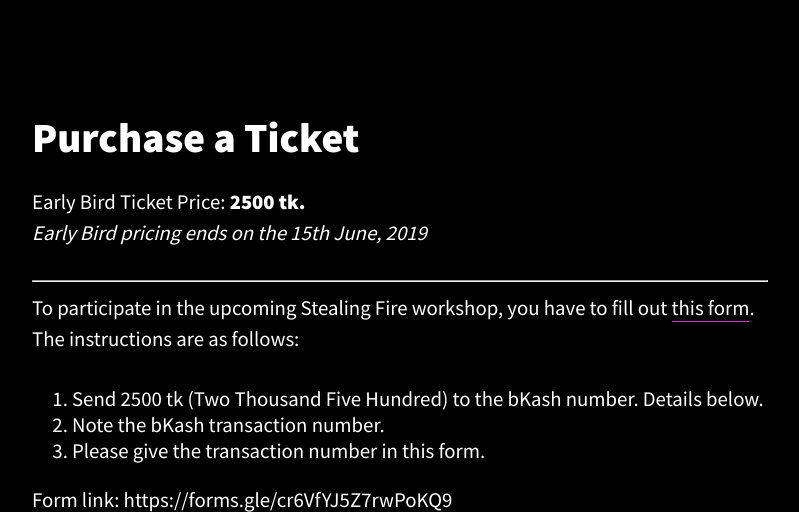
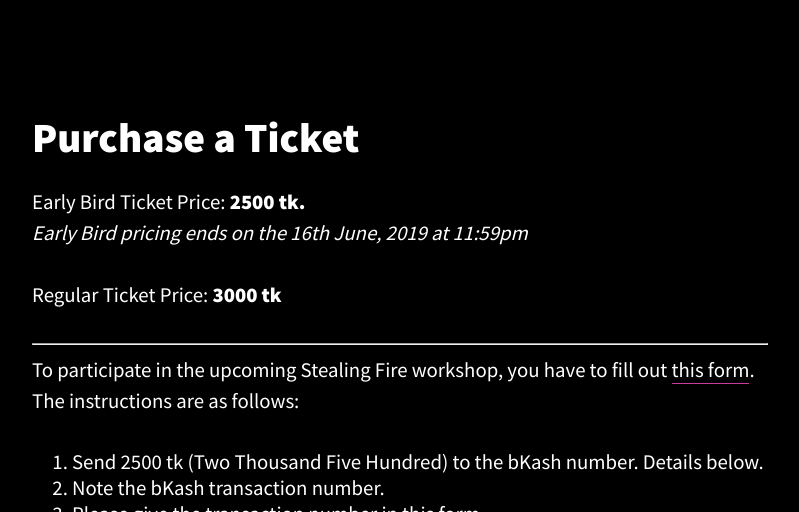
Before and after one commit to fardeem/stealing-fire, an Eleventy site: page site/purchase.md in a window 1280 px wide. Shown: the part 592-1104 px from the top of the page, without its empty margins (240-1039 px from the left). Built offline with nearby package versions, Linux system fonts and the light colour scheme; Eleventy itself is replaced by a stand-in of ours; files that its build step writes are made by us from their sources.

Commit message:
Extend early bird pricing

```diff
--- a/site/purchase.md
+++ b/site/purchase.md
@@ -5,7 +5,9 @@ layout: layouts/text.njk
 # Purchase a Ticket
 
 Early Bird Ticket Price: **2500 tk.**
-_Early Bird pricing ends on the 15th June, 2019_
+_Early Bird pricing ends on the 16th June, 2019 at 11:59pm_
+
+Regular Ticket Price: **3000 tk**
 
 ---
 
```
